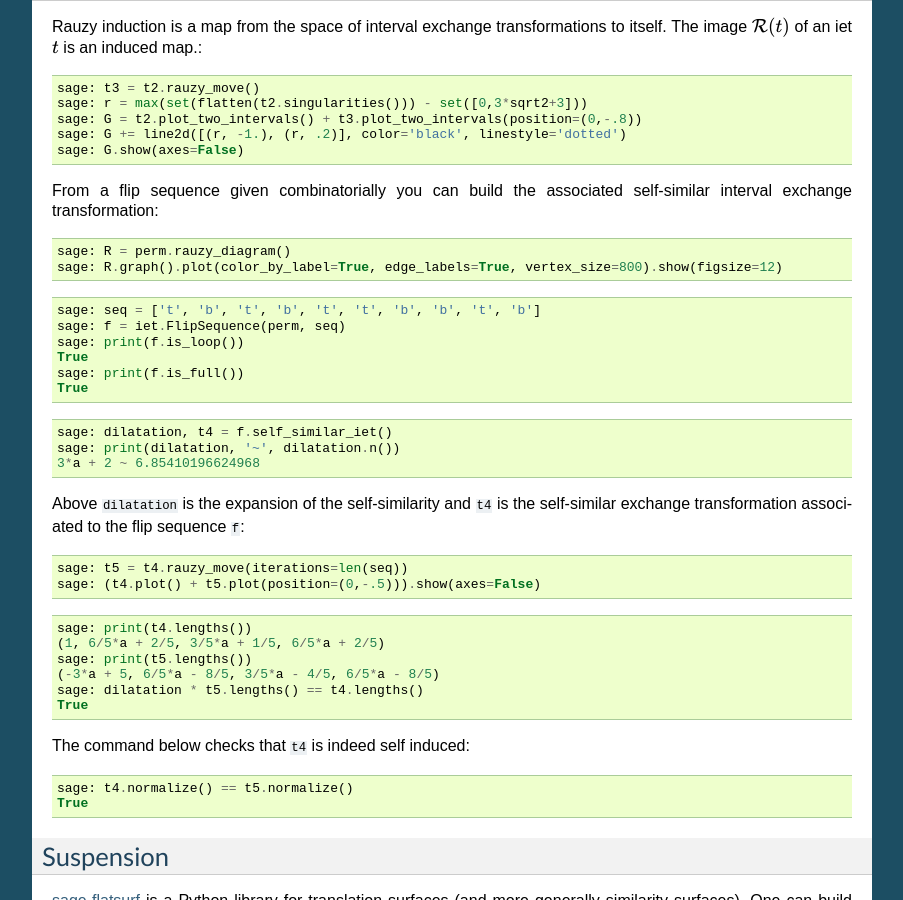
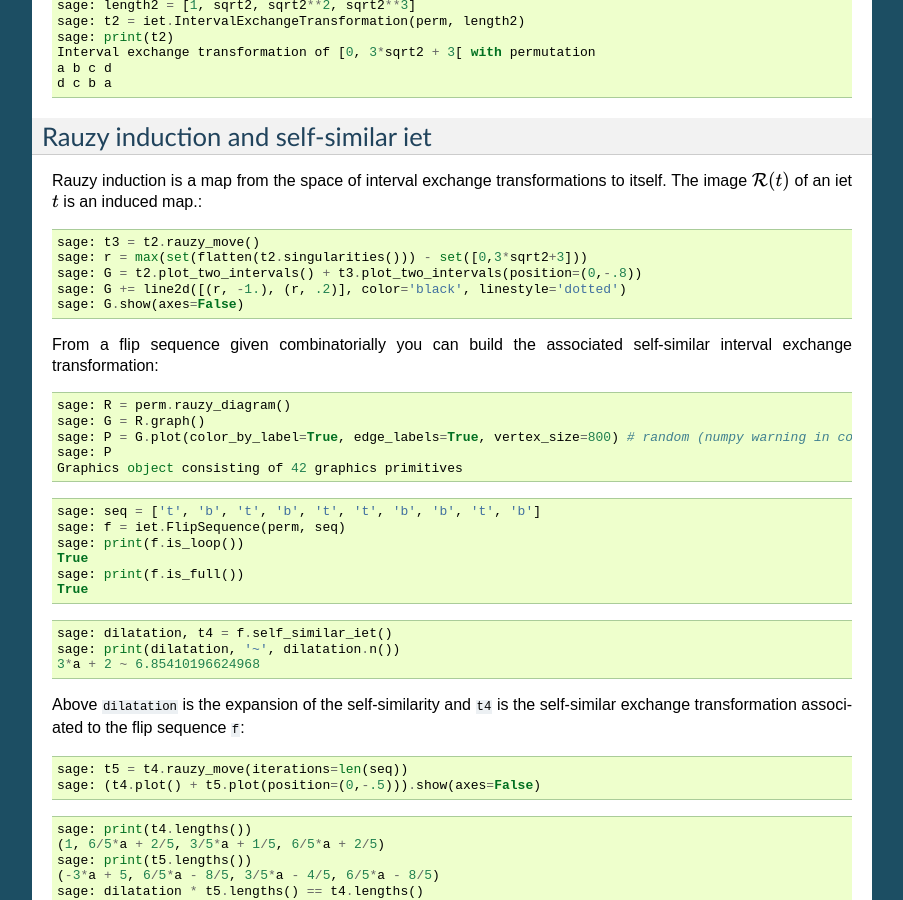
Before and after one commit to flatsurf/surface-dynamics, a Sphinx documentation site: the page built from doc/source/demo_interval_exchanges.rst, in a window 1280 px wide and 900 px high, scrolled down 1218 px. Shown: the whole window, without its empty margins (198-1101 px from the left). Built offline with Sphinx 7.4.7, drawn with Linux system fonts in a browser that asks for light colours; the version number could not be read and is left out; some of the changed text lies outside the part shown.

Commit message:
fix doctests

```diff
--- a/doc/source/demo_interval_exchanges.rst
+++ b/doc/source/demo_interval_exchanges.rst
@@ -88,7 +95,10 @@ From a flip sequence given combinatorially you can build the associated self-sim
 interval exchange transformation::
 
     sage: R = perm.rauzy_diagram()
-    sage: R.graph().plot(color_by_label=True, edge_labels=True, vertex_size=800).show(figsize=12)
+    sage: G = R.graph()
+    sage: P = G.plot(color_by_label=True, edge_labels=True, vertex_size=800) # random (numpy warning in conda)
+    sage: P
+    Graphics object consisting of 42 graphics primitives
 
 ::
 
```
Also changed, not shown: other parts of doc/source/demo_interval_exchanges.rst (+8 -1 lines).
